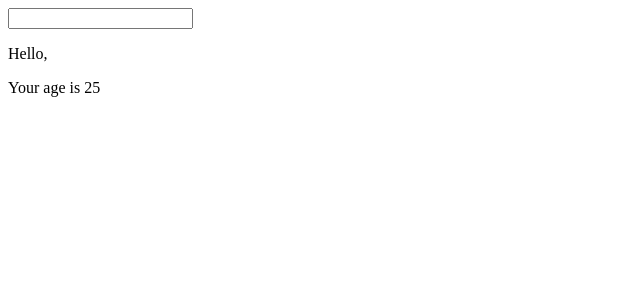
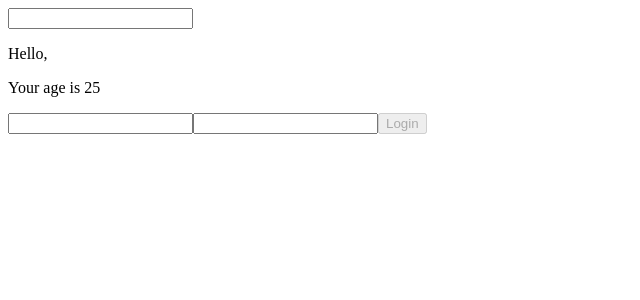
Before and after one commit to Rushizo/EserciziReact, a React (Create React App) app in the folder esercizi_da_inviare/: page / in a window 1280 px wide. Shown: the top 300 px of the page, without its empty margins (0-640 px from the left). Built offline with nearby package versions, Linux system fonts and the light colour scheme.

Commit message:
Exercise 21 done

```diff
--- a/esercizi_da_inviare/src/App.js
+++ b/esercizi_da_inviare/src/App.js
@@ -1,10 +1,11 @@
 import InteractiveWelcome from "./InteractiveWelcome"
-
+import Login from "./Login"
 
 const App = () =>{
     return(
         <>
             <InteractiveWelcome  />
+            <Login />
 
         </>
     )
--- /dev/null
+++ b/esercizi_da_inviare/src/Login.js
@@ -0,0 +1,32 @@
+import { useState } from "react"
+
+const Login = () => {
+    const [userName, setUserName] = useState("")
+    const [password, setPassword] = useState("")
+
+    const handleName = (event) => {
+        setUserName(event.target.value)
+    }
+
+    const handlePassword = (event) => {
+        setPassword(event.target.value)
+    }
+
+    const isDisabled = userName === "" || password === "";
+
+
+
+
+    return(
+        <>
+            <form>
+                <input type="Text" onChange={handleName}></input>
+                <input type="password" onChange={handlePassword}></input>
+                <button disabled={isDisabled}>Login</button>
+            </form>
+        </>
+    )
+}
+
+
+export default Login
```
